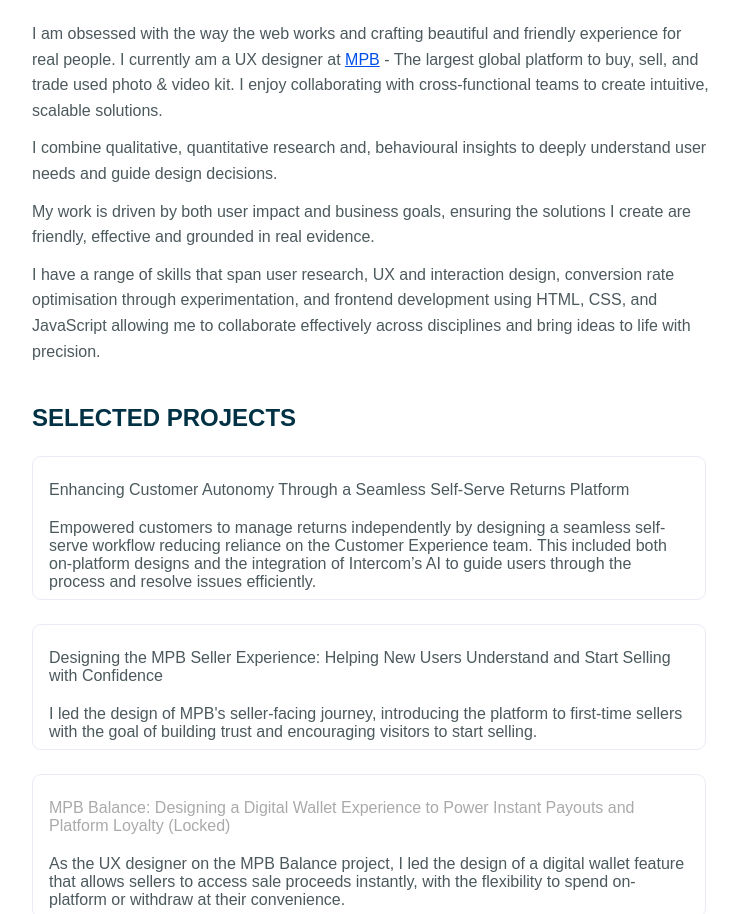
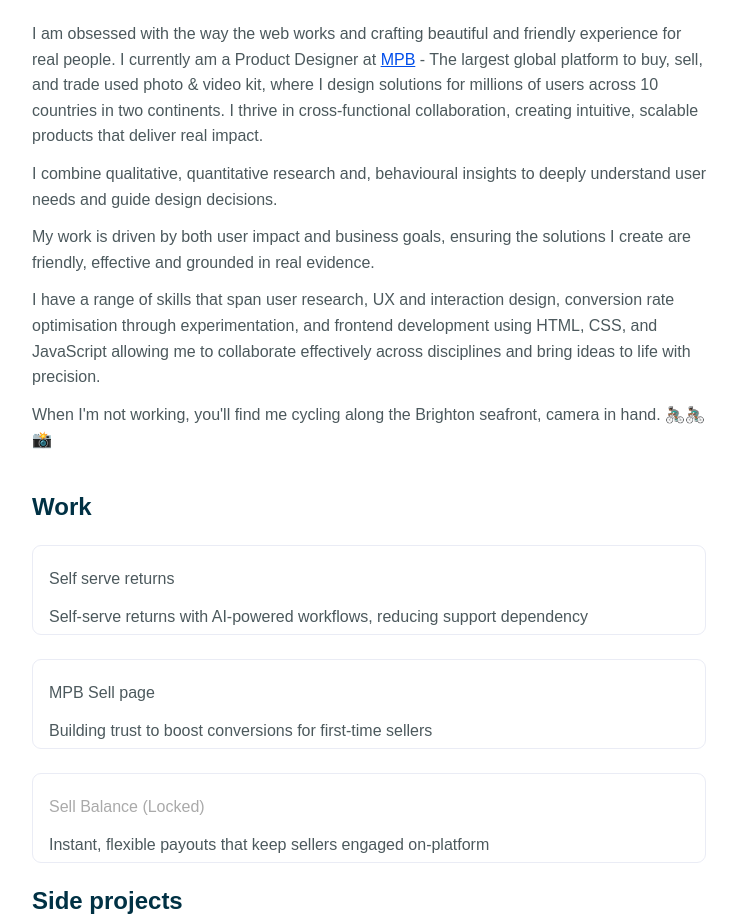
Before and after one commit to The-Olakunle1/Ola-s-Portfolio, a website: page index.html in a window 1280 px wide. Shown: the part 201-1115 px from the top of the page, without its empty margins (308-1047 px from the left). Drawn offline with Linux system fonts and the light colour scheme; a web font is replaced by a local one.

Commit message:
Update portfolio with latest changes

```diff
--- a/index.html
+++ b/index.html
@@ -23,15 +23,15 @@
       Hey, I'm Olakunle 👋
     </h1>
     <p class="hero-description">
-      Insight-driven Product Designer based in <span class="current-location"> Brighton, England.</span>
+      Product designer @MPB based in <span class="current-location"> Brighton, England.</span>
       Welcome to my Personal website.
 
     <p class="hero-body">
       I am obsessed with the way the web works and crafting beautiful and friendly experience for real people.
 
-      I currently am a UX designer at <a class="current-work" href="https://www.mpb.com" target="_blank">MPB</a> - The largest global platform to buy, sell, and trade used photo & video kit.
+      I currently am a Product Designer at <a class="current-work" href="https://www.mpb.com" target="_blank">MPB</a> - The largest global platform to buy, sell, and trade used photo & video kit, where I design solutions for millions of users across 10 countries in two continents.
 
-      I enjoy collaborating with cross-functional teams to create intuitive, scalable solutions.
+      I thrive in cross-functional collaboration, creating intuitive, scalable products that deliver real impact.
     </p>
     <p class="hero-body">
       I combine qualitative, quantitative research and,   behavioural insights to deeply understand user needs and guide design decisions.
@@ -44,13 +44,17 @@
     <p class="hero-body">
       I have a range of skills that span user research, UX and interaction design, conversion rate optimisation through experimentation, and frontend development using HTML, CSS, and JavaScript allowing me to collaborate effectively across disciplines and bring ideas to life with precision.
    </p>
+
+   <p class="hero-body">
+    When I'm not working, you'll find me cycling along the Brighton seafront, camera in hand. 🚴🏾‍♂️🚴🏾‍♂️ 📸
+ </p>
   </section>
 
   <section class="projects-section">
 
     <div class="projects-wrapper">
         <div class="project-title">
-            SELECTED PROJECTS
+            Work
         </div>
 
         <div class="projects-container">
@@ -58,24 +62,24 @@
           <a href="projects/self-serve-returns.html" class="individual-project">
             <h4 class="ind-proj-title">
               <span class="project-link">
-                Enhancing Customer Autonomy Through a Seamless Self-Serve Returns Platform
+                Self serve returns
               </span>
             </h4>
 
             <p class="ind-proj-body">
-              Empowered customers to manage returns independently by designing a seamless self-serve workflow reducing reliance on the Customer Experience team. This included both on-platform designs and the integration of Intercom’s AI to guide users through the process and resolve issues efficiently.
-            </p>
+              Self-serve returns with AI-powered workflows, reducing support dependency  </p>
           </a>
 
           <a href="projects/Sell-page.html" class="individual-project">
             <h4 class="ind-proj-title">
               <span class="project-link">
-                Designing the MPB Seller Experience: Helping New Users Understand and Start Selling with Confidence
+                MPB Sell page
               </span>
             </h4>
 
             <p class="ind-proj-body">
-              I led the design of MPB's seller-facing journey, introducing the platform to first-time sellers with the goal of building trust and encouraging visitors to start selling.
+              Building trust to boost conversions for first-time sellers
+
             </p>
           </a>
 
@@ -85,14 +89,14 @@
           <div class="individual-project project-disabled">
             <h4 class="ind-proj-title">
               <span class="project-link project-disabled">
-                MPB Balance: Designing a Digital Wallet Experience to Power Instant Payouts and Platform Loyalty
+                Sell Balance
                 (Locked)
                 <span class="tooltip">This project is currently in progress and cannot be shown at the moment.</span>
               </span>
             </h4>
 
             <p class="ind-proj-body">
-              As the UX designer on the MPB Balance project, I led the design of a digital wallet feature that allows sellers to access sale proceeds instantly, with the flexibility to spend on-platform or withdraw at their convenience.
+              Instant, flexible payouts that keep sellers engaged on-platform
             </p>
           </div>
 
@@ -103,7 +107,7 @@
   <section class="side-projects">
 
     <div class="project-title">
-            SIDE QUESTS
+            Side projects
         </div>
  <p class="hero-body">
   To stay sharp and learn, I take on interesting, challenging personal projects which allow me to constantly push myself and my boundaries through a range of diverse problems and acquire more skills. Here are some examples of my work:
```
Also changed, not shown: 2 other files.
